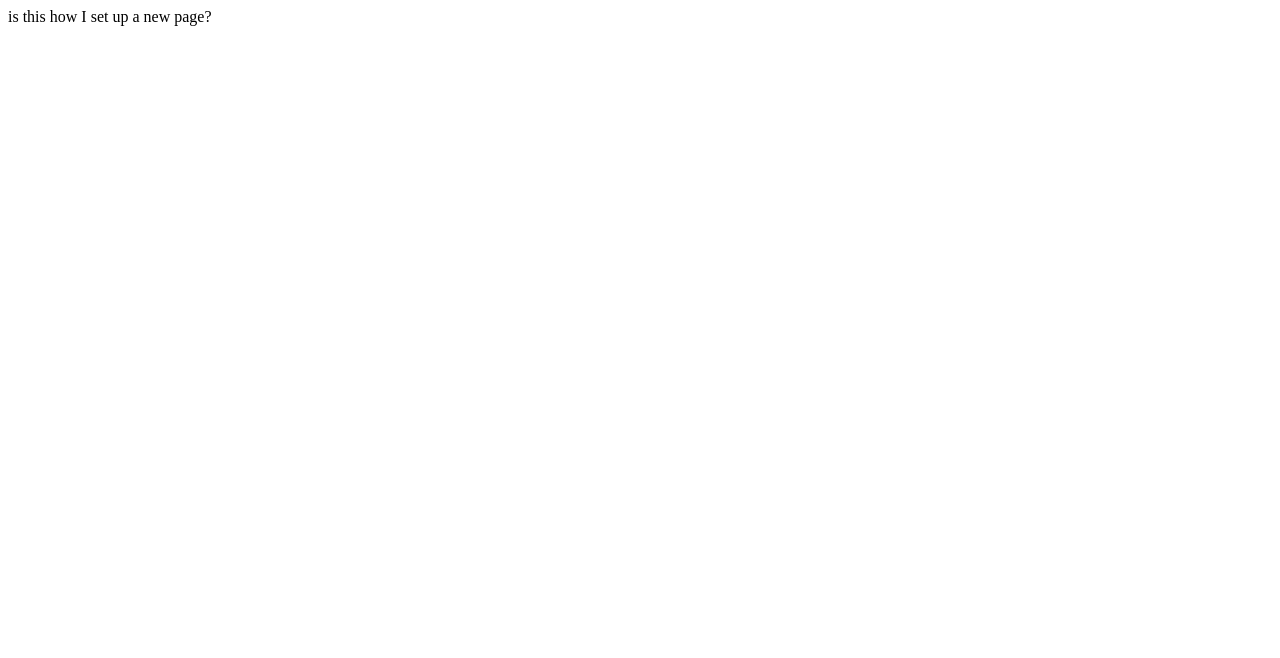
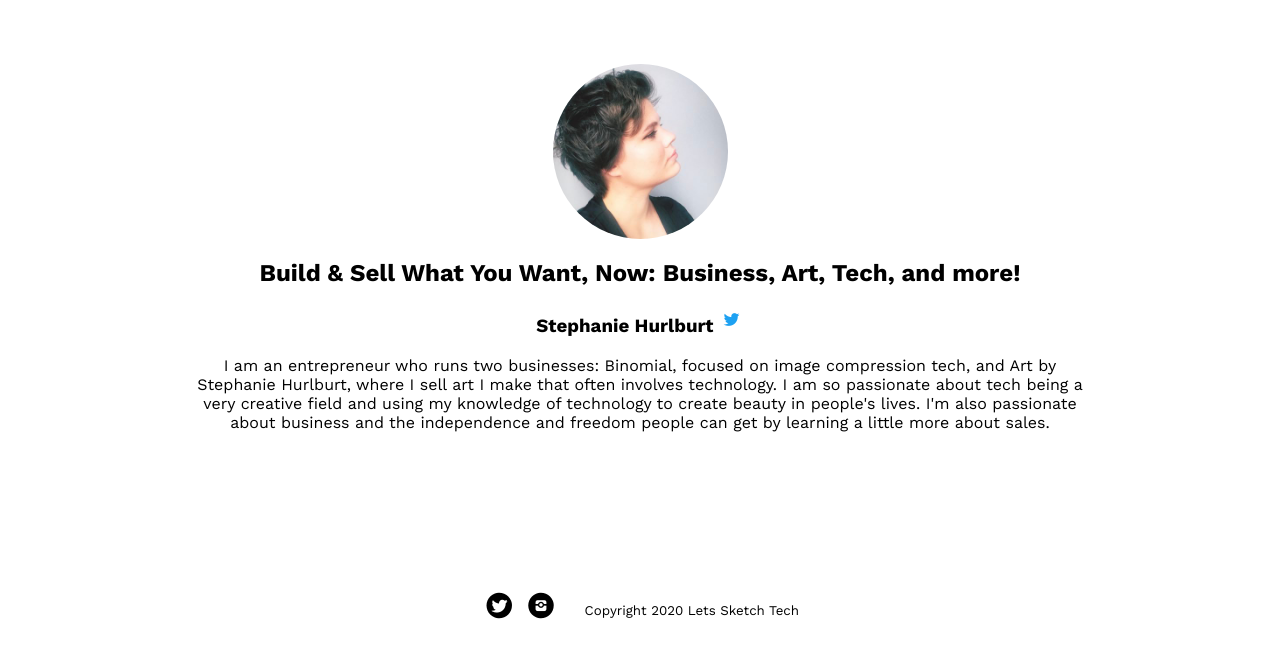
Before and after one commit to letssketchtech/2020, a plain HTML site: page stephanie.html in a window 1280 px wide. Drawn offline with nearby package versions, Linux system fonts and the light colour scheme.

Commit message:
stephanie

```diff
--- a/stephanie.html
+++ b/stephanie.html
@@ -1,3 +1,39 @@
-<p>
-    is this how I set up a new page?
-</p>
+<html>
+    <head>
+        <meta charset="UTF-8">
+        <meta id="meta" name="viewport" content="width=device-width, initial-scale=1.0" />
+
+        <title>Let's Sketch Tech Online 2020</title>
+        <link rel="stylesheet" href="css/style.css">
+        <link rel="stylesheet" href="css/fontello.css">
+
+        <script>
+            (function(i,s,o,g,r,a,m){i['GoogleAnalyticsObject']=r;i[r]=i[r]||function(){
+                (i[r].q=i[r].q||[]).push(arguments)},i[r].l=1*new Date();a=s.createElement(o),
+                    m=s.getElementsByTagName(o)[0];a.async=1;a.src=g;m.parentNode.insertBefore(a,m)
+            })(window,document,'script','https://www.google-analytics.com/analytics.js','ga');
+ga('create', 'UA-69840407-5', 'auto');
+ga('send', 'pageview');
+        </script>
+    </head>
+    <body>
+       <div class = "section speaker">
+        <img class='headshot' src='img/speakers/stephanie.jpg' />
+        <h2>Build & Sell What You Want, Now: Business, Art, Tech, and more!</h2>
+        <h3>Stephanie Hurlburt
+        <a class='twitter-social' href='https://twitter.com/sehurlburt'>
+            <img class='twitter' src='Twitter_Logo_Blue.png'>
+        </a>
+    </h3>
+        <p>I am an entrepreneur who runs two businesses: Binomial, focused on image compression tech, and Art by Stephanie Hurlburt, where I sell art I make that often involves technology. I am so passionate about tech being a very creative field and using my knowledge of technology to create beauty in people's lives. I'm also passionate about business and the independence and freedom people can get by learning a little more about sales.</p>
+        </div>
+
+
+
+        <div class="footer">
+            <a href="https://twitter.com/letssketchtech" target="_blank"><i class="demo-icon icon-twitter-circled-1"></i></a>
+            <a href="https://www.instagram.com/letssketchtech/" target="_blank"><i class="demo-icon icon-instagram-circled"></i></a>
+            <small>Copyright 2020 Lets Sketch Tech</small>
+        </div>
+    </body>
+</html>
```
